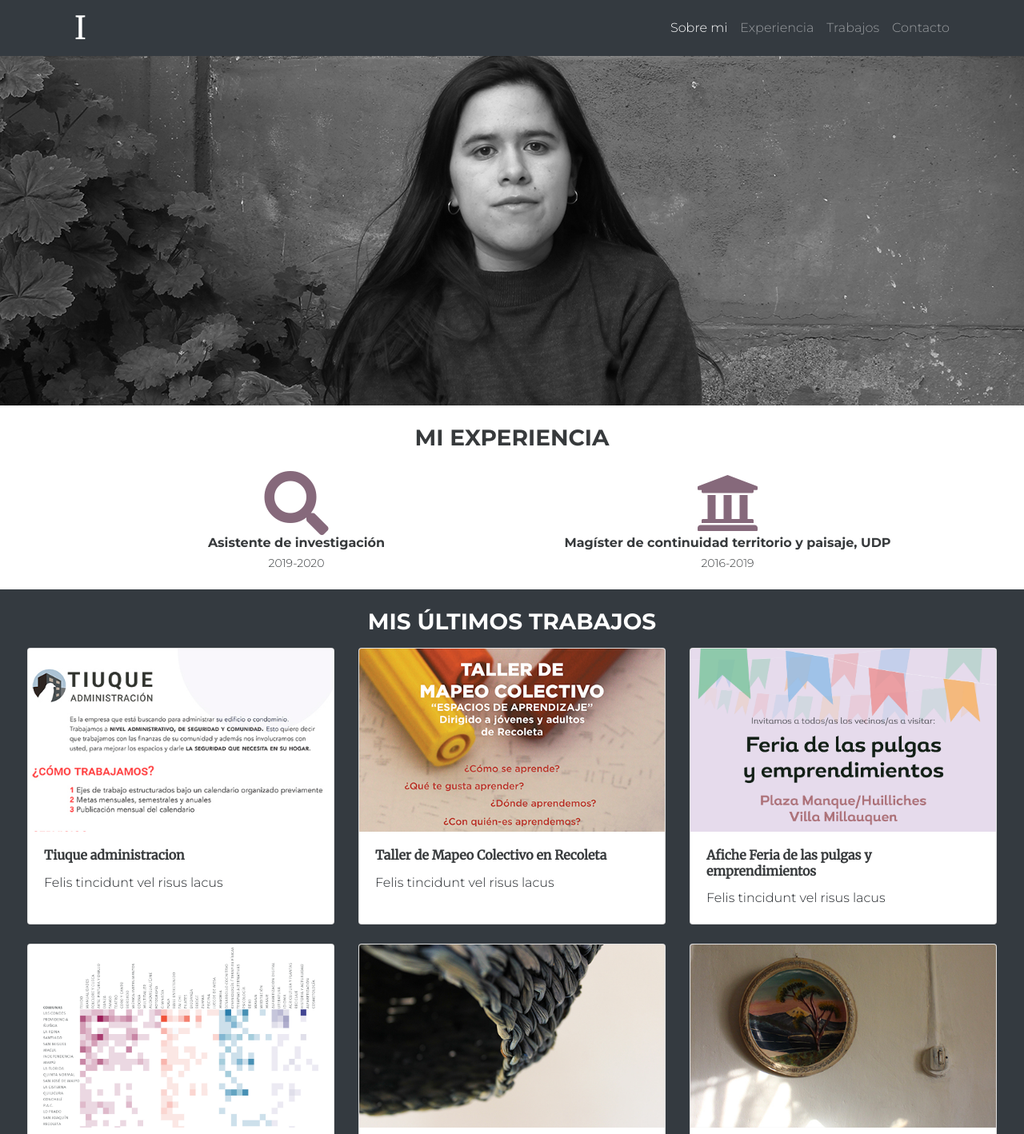
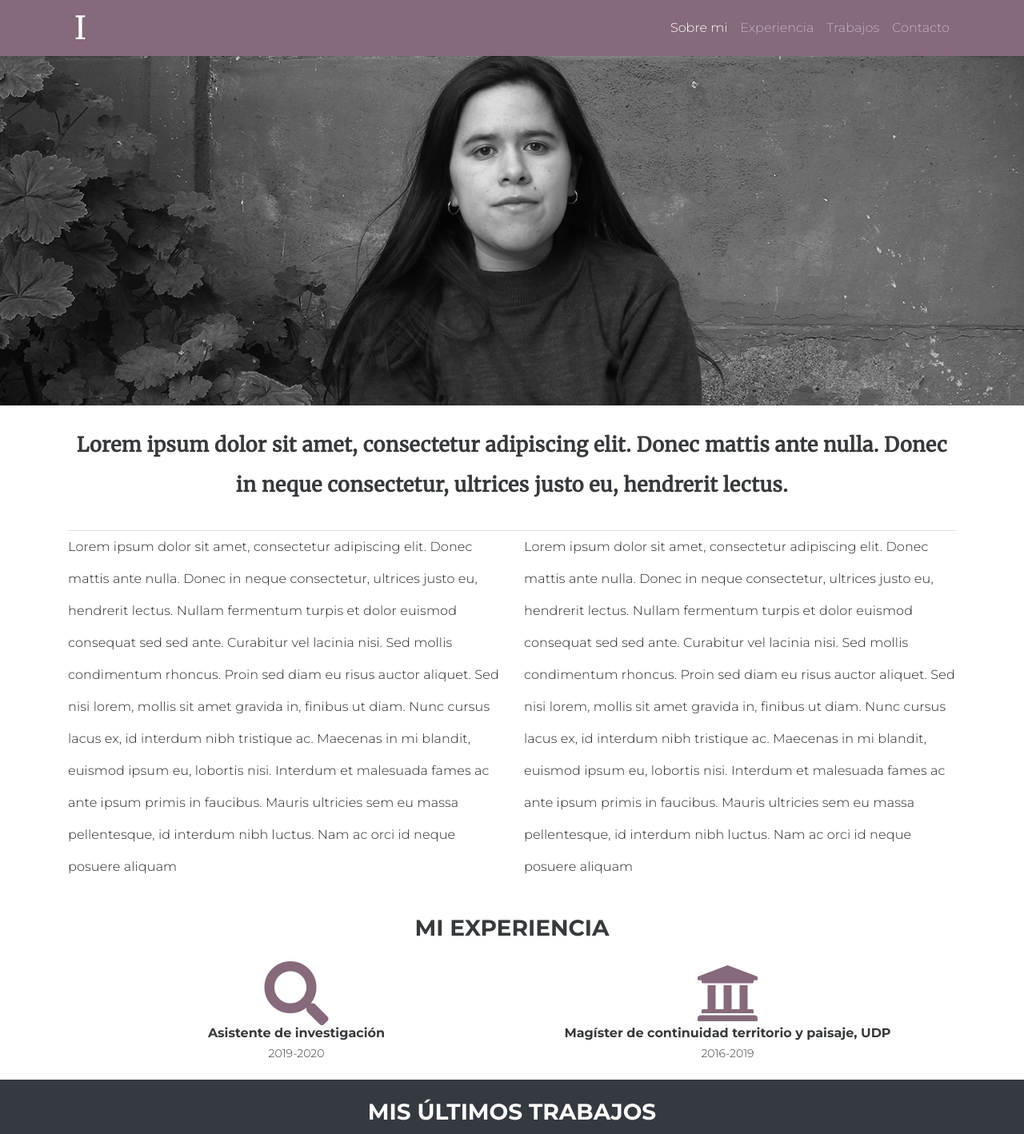
Before and after one commit to isabelrojamunoz/mi_portafolio, a plain HTML site: page index.html in a window 1280 px wide. Shown: the top 1418 px of the page at 80% size. Drawn offline with nearby package versions, Linux system fonts and the light colour scheme; a script that the page names is missing.

Commit message:
añadir seccion sobre mi

```diff
--- a/assets/css/style.css
+++ b/assets/css/style.css
@@ -10,6 +10,25 @@ body {
 
 }
 
+.bg-lila {
+    background-color: #86697B;
+}
+
+#sobre-mi h3{
+    font-size: 25px;
+    font-family: 'Merriweather', serif;
+    line-height: 50px;
+    letter-spacing: 0.5px;
+}
+
+#sobre-mi p{
+    font-size: 16px;
+    font-family: 'Montserrat', sans-serif;
+    font-weight: 300;
+    line-height: 40px;
+    letter-spacing: 0.16px;
+
+}
 .foto {
     background-image: url('../img/bg_hero.jpg');
     background-repeat: no-repeat;
@@ -22,7 +41,7 @@ body {
 .foto h3{
     font-weight: 300;
     text-decoration: underline;
-    padding-top: 70vh;
+    padding-top: 60vh;
 }
 
 .color-lila {
--- a/index.html
+++ b/index.html
@@ -18,7 +18,7 @@
     <link rel="stylesheet" href="./assets/css/style.css">
 </head>
 <body>
-    <nav class="navbar navbar-expand-lg navbar-dark bg-dark px-4 py-0 fixed-top">
+    <nav class="navbar navbar-expand-lg navbar-dark bg-lila px-4 py-0 fixed-top">
         <div class="container">
           <a class="navbar-brand fuente2 ml-2" href="#" class="text-center">I</a>
           <button class="navbar-toggler mr-2" type="button" data-toggle="collapse" data-target="#navbarNav" aria-controls="navbarNav" aria-expanded="false" aria-label="Toggle navigation">
@@ -44,14 +44,26 @@
     </nav>
 
     <main>
-      <section class="foto text-center ">
+      <section class="foto text-center pt-5 pb-3 ">
         <div class="container">
           <h3 class="text-white">YO SOY</h3>
           <h2 class="text-white">Isabel</h2>
         </div>
       </section>
 
-      <section id="sobre-mi" class="descripcion">
+      <section id="sobre-mi" class="container d-none d-md-block">
+        <h3 class="text-center py-4">Lorem ipsum dolor sit amet, consectetur adipiscing elit. Donec mattis ante nulla. Donec in neque consectetur, ultrices justo eu, hendrerit lectus.</h3>
+
+        <div class="border-bottom"></div>
+
+        <div class="row row-cols-2">
+          <div class="col">
+            <p> Lorem ipsum dolor sit amet, consectetur adipiscing elit. Donec mattis ante nulla. Donec in neque consectetur, ultrices justo eu, hendrerit lectus. Nullam fermentum turpis et dolor euismod consequat sed sed ante. Curabitur vel lacinia nisi. Sed mollis condimentum rhoncus. Proin sed diam eu risus auctor aliquet. Sed nisi lorem, mollis sit amet gravida in, finibus ut diam. Nunc cursus lacus ex, id interdum nibh tristique ac. Maecenas in mi blandit, euismod ipsum eu, lobortis nisi. Interdum et malesuada fames ac ante ipsum primis in faucibus. Mauris ultricies sem eu massa pellentesque, id interdum nibh luctus. Nam ac orci id neque posuere aliquam</p>
+          </div>
+          <div class="col">
+            <p> Lorem ipsum dolor sit amet, consectetur adipiscing elit. Donec mattis ante nulla. Donec in neque consectetur, ultrices justo eu, hendrerit lectus. Nullam fermentum turpis et dolor euismod consequat sed sed ante. Curabitur vel lacinia nisi. Sed mollis condimentum rhoncus. Proin sed diam eu risus auctor aliquet. Sed nisi lorem, mollis sit amet gravida in, finibus ut diam. Nunc cursus lacus ex, id interdum nibh tristique ac. Maecenas in mi blandit, euismod ipsum eu, lobortis nisi. Interdum et malesuada fames ac ante ipsum primis in faucibus. Mauris ultricies sem eu massa pellentesque, id interdum nibh luctus. Nam ac orci id neque posuere aliquam</p>
+          </div>
+
       </section>
 
       <section id="experiencia" class="experiencia container">
@@ -137,7 +149,7 @@
       <div class="typeform-widget" data-url="https://form.typeform.com/to/EeMQKX" style="width: 100%; height: 500px;"></div> <script> (function() { var qs,js,q,s,d=document, gi=d.getElementById, ce=d.createElement, gt=d.getElementsByTagName, id="typef_orm", b="https://embed.typeform.com/"; if(!gi.call(d,id)) { js=ce.call(d,"script"); js.id=id; js.src=b+"embed.js"; q=gt.call(d,"script")[0]; q.parentNode.insertBefore(js,q) } })() </script> <div style="font-family: Sans-Serif;font-size: 12px;color: #999;opacity: 0.5; padding-top: 5px;"> powered by <a href="https://admin.typeform.com/signup?utm_campaign=EeMQKX&utm_source=typeform.com-01EAAZSEJTZPKWZTQ2ZT5W548E-free&utm_medium=typeform&utm_content=typeform-embedded-poweredbytypeform&utm_term=ES" style="color: #999" target="_blank">Typeform</a> </div>
     </section>
 
-    <footer class="container-fluid bg-dark py-2">
+    <footer class="container-fluid bg-lila py-2">
       <div class="row">
         <div class="col-12 col-sm-12 col-md-6 col-lg-6 col-xl-6 text-white text-center">
           <h2 class="fuente2">Isabel</h2>
```
